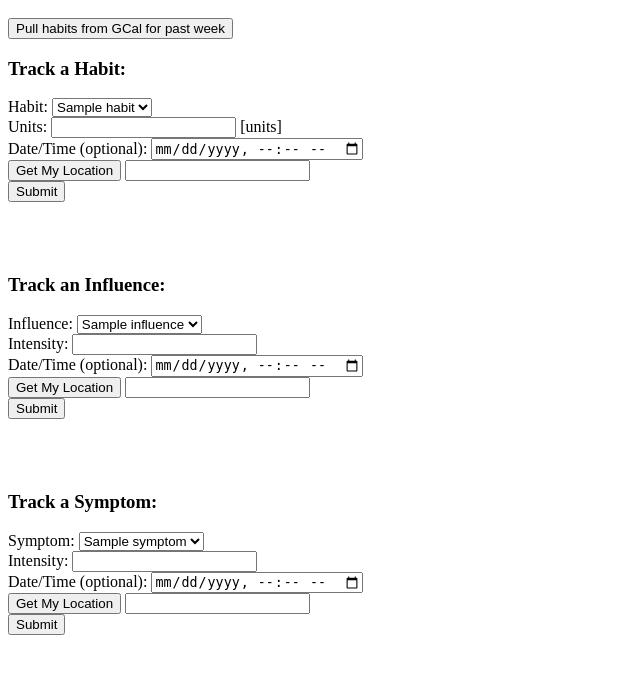
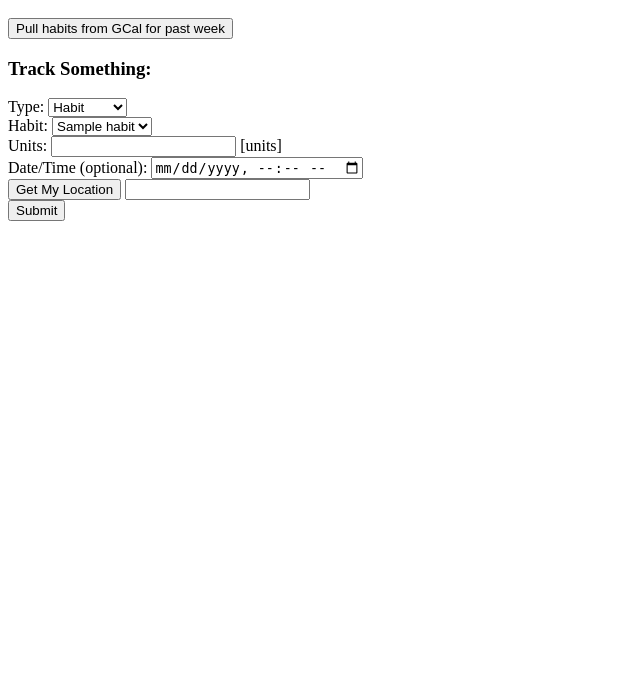
Before and after one commit to courtneyholcomb/habit-tracker, a Flask app: page /track in a window 1280 px wide. Shown: the part 26-700 px from the top of the page, without its empty margins (0-640 px from the left). Run offline with Flask 2, Linux system fonts and the light colour scheme; the visitor is signed in with stand-in values (Sample User, id 1); tables that the repository leaves empty hold one stand-in row (values such as "Sample post").

Commit message:
Streamlined track page to have one input form & refactored track route to capture all event types

```diff
--- a/server.py
+++ b/server.py
@@ -170,16 +170,16 @@ def add_new_event_type():
 
     if event_type == "habit":
         labels = [habit.label for habit in user.habits]
-        new_event = Habit(label=label, unit=unit, user_id=user_id)
+        new_event_type = Habit(label=label, unit=unit, user_id=user_id)
     elif event_type == "influence":
         labels = [influence.label for influence in user.influences]
-        new_event = Influence(label=label, scale=unit, user_id=user_id)
+        new_event_type = Influence(label=label, scale=unit, user_id=user_id)
     elif event_type == "symptom":
         labels = [symptom.label for symptom in user.symptoms]
-        new_event = Symptom(label=label, scale=unit, user_id=user_id)
+        new_event_type = Symptom(label=label, scale=unit, user_id=user_id)
 
     if label not in labels:
-        db.session.add(new_event)
+        db.session.add(new_event_type)
         db.session.commit()
         return f"New {event_type} added successfully!"
     else:
@@ -190,6 +190,7 @@ def add_new_event_type():
 @app.route("/track")
 def show_track_page():
     """Show the page where you can track a Habit, Influence, or Symptom."""
+
     if "user_id" in session:
         user_id = session["user_id"]
         user = User.query.get(user_id)
@@ -200,15 +201,15 @@ def show_track_page():
         redirect("/login")
 
 
-@app.route("/add-habit-event", methods=["POST"])
-def track_habit():
-    """Instantiate a new HabitEvent."""
+@app.route("/track", methods=["POST"])
+def track_something():
+    """Instantiate a new HabitEvent, InfluenceEvent, or SymptomEvent."""
 
     user_id = session["user_id"]
-    num_units = request.form.get("num_units")
+    num = request.form.get("num")
 
-    habit_id = request.form.get("habit")
-    habit = Habit.query.get(habit_id)
+    event_type = request.form.get("eventType")
+    type_id = request.form.get("typeId")
 
     # if the user entered a datetime, use that. if not, use current time.
     time_input = request.form.get("datetime")
@@ -227,90 +228,99 @@ def track_habit():
         longitude = float(coords[1])
         track_current_weather(latitude, longitude)
 
-    new_habit_event = HabitEvent(user_id=user_id, habit_id=habit_id,
-                                 num_units=num_units, timestamp=timestamp,
+    if event_type == "habit":
+        new_event = HabitEvent(user_id=user_id, habit_id=type_id,
+                                 num_units=num, timestamp=timestamp,
                                  latitude=latitude, longitude=longitude)
-    db.session.add(new_habit_event)
+    elif event_type == "influence":
+        new_event = InfluenceEvent(user_id=user_id, influence_id=type_id,
+                                   intensity=num, timestamp=timestamp,
+                                   latitude=latitude, longitude=longitude)
+    elif event_type == "symptom":
+        new_event = SymptomEvent(user_id=user_id, symptom_id=type_id,
+                                 intensity=num, timestamp=timestamp,
+                                 latitude=latitude, longitude=longitude)
+    db.session.add(new_event)
     db.session.commit()
 
-    return "Habit tracked successfully!"
+    return f"{event_type.capitalize()} tracked successfully!"
 
 
-@app.route("/add-influence-event", methods=["POST"])
-def track_influence():
-    """Instantiate a new InfluenceEvent."""
+# @app.route("/add-influence-event", methods=["POST"])
+# def track_influence():
+#     """Instantiate a new InfluenceEvent."""
 
-    user_id = session["user_id"]
-    intensity = request.form.get("intensity")
+#     user_id = session["user_id"]
+#     intensity = request.form.get("intensity")
 
-    influence_id = request.form.get("influence")
-    influence = Influence.query.get(influence_id)
+#     influence_id = request.form.get("influence")
+#     influence = Influence.query.get(influence_id)
 
-    # if the user entered a datetime, use that. if not, use current time.
-    time_input = request.form.get("datetime")
-    if time_input:
-        timestamp = datetime.fromisoformat(time_input)
-    else:
-        timestamp = datetime.now()
+#     # if the user entered a datetime, use that. if not, use current time.
+#     time_input = request.form.get("datetime")
+#     if time_input:
+#         timestamp = datetime.fromisoformat(time_input)
+#     else:
+#         timestamp = datetime.now()
 
-    location = request.form.get("location")
+#     location = request.form.get("location")
 
-    latitude = None
-    longitude = None
+#     latitude = None
+#     longitude = None
 
-    if location:
-        coords = location.split(",")
-        latitude = float(coords[0])
-        longitude = float(coords[1])
-        track_current_weather(latitude, longitude)
+#     if location:
+#         coords = location.split(",")
+#         latitude = float(coords[0])
+#         longitude = float(coords[1])
+#         track_current_weather(latitude, longitude)
 
-    new_influence_event = InfluenceEvent(user_id=user_id,
-                                         influence_id=influence_id,
-                                         intensity=intensity,
-                                         timestamp=timestamp, latitude=latitude,
-                                         longitude=longitude)
-    db.session.add(new_influence_event)
-    db.session.commit()
+#     new_influence_event = InfluenceEvent(user_id=user_id,
+#                                          influence_id=influence_id,
+#                                          intensity=intensity,
+#                                          timestamp=timestamp, latitude=latitude,
+#                                          longitude=longitude)
+#     db.session.add(new_influence_event)
+#     db.session.commit()
 
-    return "Influence tracked successfully!"
+#     return "Influence tracked successfully!"
 
 
-@app.route("/add-symptom-event", methods=["POST"])
-def track_symptom():
-    """Instantiate a new SymptomEvent."""
+# @app.route("/add-symptom-event", methods=["POST"])
+# def track_symptom():
+#     """Instantiate a new SymptomEvent."""
 
-    user_id = session["user_id"]
-    intensity = request.form.get("intensity")
+#     user_id = session["user_id"]
+#     intensity = request.form.get("intensity")
 
-    symptom_id = request.form.get("symptom")
-    symptom = Symptom.query.get(symptom_id)
+#     symptom_id = request.form.get("symptom")
+#     symptom = Symptom.query.get(symptom_id)
 
-    # if the user entered a datetime, use that. if not, use current time.
-    time_input = request.form.get("datetime")
-    if time_input:
-        timestamp = datetime.fromisoformat(time_input)
-    else:
-        timestamp = datetime.now()
+#     # if the user entered a datetime, use that. if not, use current time.
+#     time_input = request.form.get("datetime")
+#     if time_input:
+#         timestamp = datetime.fromisoformat(time_input)
+#     else:
+#         timestamp = datetime.now()
 
-    location = request.form.get("location")
-    latitude = None
-    longitude = None
+#     location = request.form.get("location")
+#     latitude = None
+#     longitude = None
 
-    if location:
-        coords = location.split(",")
-        latitude = float(coords[0])
-        longitude = float(coords[1])
-        track_current_weather(latitude, longitude)
+#     if location:
+#         coords = location.split(",")
+#         latitude = float(coords[0])
+#         longitude = float(coords[1])
+#         track_current_weather(latitude, longitude)
 
-    new_symptom_event = SymptomEvent(user_id=user_id,
-                                         symptom_id=symptom_id,
-                                         intensity=intensity,
-                                         timestamp=timestamp, latitude=latitude,
-                                         longitude=longitude)
-    db.session.add(new_symptom_event)
-    db.session.commit()
+#     new_symptom_event = SymptomEvent(user_id=user_id,
+#                                          symptom_id=symptom_id,
+#                                          intensity=intensity,
+#                                          timestamp=timestamp, latitude=latitude,
+#                                          longitude=longitude)
+#     db.session.add(new_symptom_event)
+#     db.session.commit()
 
-    return "Symptom tracked successfully!"
+#     return "Symptom tracked successfully!"
 
 
 def track_current_weather(latitude, longitude):
--- a/templates/base.html
+++ b/templates/base.html
@@ -13,7 +13,7 @@
         <a href="/login">Log In</a>
       {% else %}
         <a href="/logout">Log Out</a>
-        <a href="/add-new">Add New</a>
+        <a href="/new">Add New</a>
         <a href="/track">Track</a>
       {% endif %}
     </nav>
--- a/templates/new.html
+++ b/templates/new.html
@@ -99,6 +99,8 @@ function addEventType(event) {
         alert(response);
         if (response.includes("added successfully")) {
             $("#new-form")[0].reset();
+            $("#unit-or-scale").html(`<label> Unit of measurement:
+            <input type="text" name="unit" id="unit" required></label>`);
         }
     });
 }
--- a/templates/track.html
+++ b/templates/track.html
@@ -7,30 +7,39 @@
 <button id="gcal-habits-button">Pull habits from GCal for past week</button>
 <br>
 
-<h3>Track a Habit:</h3>
-<form action="/add-habit-event" method="POST" id="habit-event-form">
-    <label>Habit:
-        <select name="habit" id="habit" required>
-            {% for habit in habits %}
-                <option value={{habit.id}}>{{ habit.label }}</option>
-            {% endfor %}
+<h3>Track Something:</h3>
+<form action="/track" method="POST" id="track-form">
+    <label>
+        Type: <select id="event-type">
+                <option name="event-type" value="habit">Habit</option>
+                <option name="event-type" value="influence">Influence</option>
+                <option name="event-type" value="symptom">Symptom</option>
         </select>
     </label>
     <br>
+    <div id="event-details">
+        <label>
+            Habit: <select name="type-id" id="type-id" required>
+                {% for habit in habits %}
+                    <option value={{habit.id}}>{{ habit.label }}</option>
+                {% endfor %}
+            </select>
+        </label>
+        <br>
+        <label>
+            Units: <input type="number" name="num" id="num" required> [units]
+        </label>
+    </div>
     <label>
-        Units: <input type="number" name="num_units" id="num_units" required> [units]
+        Date/Time (optional): <input type="datetime-local" name="datetime" id="datetime">
     </label>
     <br>
     <label>
-        Date/Time (optional): <input type="datetime-local" name="habit-datetime" id="habit-datetime">
+        <button class="location-button" id="location-button">Get My Location</button>
+        <input type="text" name="location" id="location">
     </label>
     <br>
-    <label>
-        <button class="location-button" id="habit-location-button">Get My Location</button>
-        <input type="text" name="habit-location" id="habit-location">
-    </label>
-    <br>
-    <input type="submit" id="habit-submut-button">
+    <input type="submit" id="submut-button">
 </form>
 <br>
 <br>
@@ -38,7 +47,7 @@
 
 
 
-<h3>Track an Influence:</h3>
+<!-- <h3>Track an Influence:</h3>
 <form action="/add-influence-event" method="POST" id="influence-event-form">
     <label>Influence:
         <select name="influence" id="influence" required>
@@ -95,138 +104,182 @@
 </form>
 <br>
 <br>
-<br>
+<br> -->
 
 
 
 <script>
 
-// *** HABITS ***
+let eventInput = $("#event-type")
 
-function getHabitLocation(event) {
+eventInput.on("change", function() {
+
+    if (eventInput.val() == "influence") {
+        $("#event-details").html(`<label>Influence:
+            <select name="type-id" id="type-id" required>
+            {% for influence in influences %}
+                <option value={{influence.id}}>{{ influence.label }}</option>
+            {% endfor %}
+            </select></label><br><label>
+            Intensity: <input type="number" name="num" id="num"
+            required></label>`);
+    } else if (eventInput.val() == "symptom") {
+        $("#event-details").html(`<label>Symptom:
+            <select name="type-id" id="type-id" required>
+            {% for symptom in symptoms %}
+                <option value={{symptom.id}}>{{ symptom.label }}</option>
+            {% endfor %}
+            </select></label><br><label>
+            Intensity: <input type="number" name="num" id="num"
+            required></label>`);
+    } else if (eventInput.val() == "habit") {
+        $("#event-details").html(`<label>Habit:
+            <select name="type-id" id="type-id" required>
+            {% for habit in habits %}
+                <option value={{habit.id}}>{{ habit.label }}</option>
+            {% endfor %}
+            </select></label><br><label>
+            Units: <input type="number" name="num" id="num"
+            required></label>`);
+    }
+
+});
+
+
+
+function getLocation(event) {
     event.preventDefault();
     navigator.geolocation.getCurrentPosition(function (position) {
-            $("#habit-location").val(`${position.coords.latitude},${position.coords.longitude}`);
+            $("#location").val(`${position.coords.latitude},${position.coords.longitude}`);
         });
     alert("Location retrieved");
 }
 
-$("#habit-location-button").on('click', getHabitLocation);
+$("#location-button").on('click', getLocation);
 
 
 
-function trackHabit(event) {
+function trackEvent(event) {
     event.preventDefault();
 
     const inputs = {
-        'habit': $("#habit").val(),
-        'num_units': $("#num_units").val(),
-        'datetime': $("#habit-datetime").val(),
-        'location': $("#habit-location").val()
+        eventType: eventInput.val(),
+        typeId: $("#type-id").val(),
+        num: $("#num").val(),
+        datetime: $("#datetime").val(),
+        location: $("#location").val()
     };
 
-    $.post("/add-habit-event", inputs, function (response) {
-        if (response == "Habit tracked successfully!") {
+    $.post("/track", inputs, function (response) {
+        if (response.includes("tracked successfully")) {
             alert(response);
-            $("#habit-event-form")[0].reset();
+            $("#track-form")[0].reset();
+            $("#event-details").html(`<label>Habit:
+            <select name="type-id" id="type-id" required>
+            {% for habit in habits %}
+                <option value={{habit.id}}>{{ habit.label }}</option>
+            {% endfor %}
+            </select></label><br><label>
+            Units: <input type="number" name="num" id="num"
+            required></label>`);
         }
     });
 
 }
 
-$('#habit-event-form input[type="submit"]').on('click', trackHabit);
+$('#track-form input[type="submit"]').on('click', trackEvent);
 
 
-// *** INFLUENCES ***
+// // *** INFLUENCES ***
 
-function getInfluenceLocation(event) {
-    event.preventDefault();
-    navigator.geolocation.getCurrentPosition(function (position) {
-            $("#influence-location").val(`${position.coords.latitude},${position.coords.longitude}`);
-        });
-    alert("Location retrieved");
-}
+// function getInfluenceLocation(event) {
+//     event.preventDefault();
+//     navigator.geolocation.getCurrentPosition(function (position) {
+//             $("#influence-location").val(`${position.coords.latitude},${position.coords.longitude}`);
+//         });
+//     alert("Location retrieved");
+// }
 
-$("#influence-location-button").on('click', getInfluenceLocation);
+// $("#influence-location-button").on('click', getInfluenceLocation);
 
 
 
-function trackInfluence(event) {
-    event.preventDefault();
+// function trackInfluence(event) {
+//     event.preventDefault();
 
-    const inputs = {
-        'influence': $("#influence").val(),
-        'intensity': $("#influence-intensity").val(),
-        'datetime': $("#influence-datetime").val(),
-        'location': $("#influence-location").val()
-    };
+//     const inputs = {
+//         'influence': $("#influence").val(),
+//         'intensity': $("#influence-intensity").val(),
+//         'datetime': $("#influence-datetime").val(),
+//         'location': $("#influence-location").val()
+//     };
 
-    $.post("/add-influence-event", inputs, function (response) {
-        if (response == "Influence tracked successfully!") {
-            alert(response);
-            $("#influence-event-form")[0].reset();
-        }
-    });
+//     $.post("/add-influence-event", inputs, function (response) {
+//         if (response == "Influence tracked successfully!") {
+//             alert(response);
+//             $("#influence-event-form")[0].reset();
+//         }
+//     });
 
-}
+// }
 
-$('#influence-event-form input[type="submit"]').on('click', trackInfluence);
+// $('#influence-event-form input[type="submit"]').on('click', trackInfluence);
 
 
 
 
 
-// *** SYMPTOMS ***
+// // *** SYMPTOMS ***
 
-function getSymptomLocation(event) {
-    event.preventDefault();
-    navigator.geolocation.getCurrentPosition(function (position) {
-            $("#symptom-location").val(`${position.coords.latitude},${position.coords.longitude}`);
-        });
-    alert("Location retrieved");
-}
+// function getSymptomLocation(event) {
+//     event.preventDefault();
+//     navigator.geolocation.getCurrentPosition(function (position) {
+//             $("#symptom-location").val(`${position.coords.latitude},${position.coords.longitude}`);
+//         });
+//     alert("Location retrieved");
+// }
 
-$("#symptom-location-button").on('click', getSymptomLocation);
+// $("#symptom-location-button").on('click', getSymptomLocation);
 
 
 
-function trackSymptom(event) {
-    event.preventDefault();
+// function trackSymptom(event) {
+//     event.preventDefault();
 
-    const inputs = {
-        'symptom': $("#symptom").val(),
-        'intensity': $("#symptom-intensity").val(),
-        'datetime': $("#symptom-datetime").val(),
-        'location': $("#symptom-location").val()
-    };
+//     const inputs = {
+//         'symptom': $("#symptom").val(),
+//         'intensity': $("#symptom-intensity").val(),
+//         'datetime': $("#symptom-datetime").val(),
+//         'location': $("#symptom-location").val()
+//     };
 
-    $.post("/add-symptom-event", inputs, function (response) {
-        if (response == "Symptom tracked successfully!") {
-            alert(response);
-            $("#symptom-event-form")[0].reset();
-        }
-    });
+//     $.post("/add-symptom-event", inputs, function (response) {
+//         if (response == "Symptom tracked successfully!") {
+//             alert(response);
+//             $("#symptom-event-form")[0].reset();
+//         }
+//     });
 
-}
+// }
 
-$('#symptom-event-form input[type="submit"]').on('click', trackSymptom);
+// $('#symptom-event-form input[type="submit"]').on('click', trackSymptom);
 
 
 
-function trackGcalHabits(event) {
-    event.preventDefault();
+// function trackGcalHabits(event) {
+//     event.preventDefault();
 
-    $.post("/track-gcal-habits", function (response) {
-        if (response == "") {
-            alert("No new events to track.");
-        } else {
-        alert(`Events tracked:\n${response}`);
-    }
+//     $.post("/track-gcal-habits", function (response) {
+//         if (response == "") {
+//             alert("No new events to track.");
+//         } else {
+//         alert(`Events tracked:\n${response}`);
+//     }
 
-    });
-}
+//     });
+// }
 
-$("#gcal-habits-button").on('click', trackGcalHabits);
+// $("#gcal-habits-button").on('click', trackGcalHabits);
 
 </script>
 {% endblock %}
```
